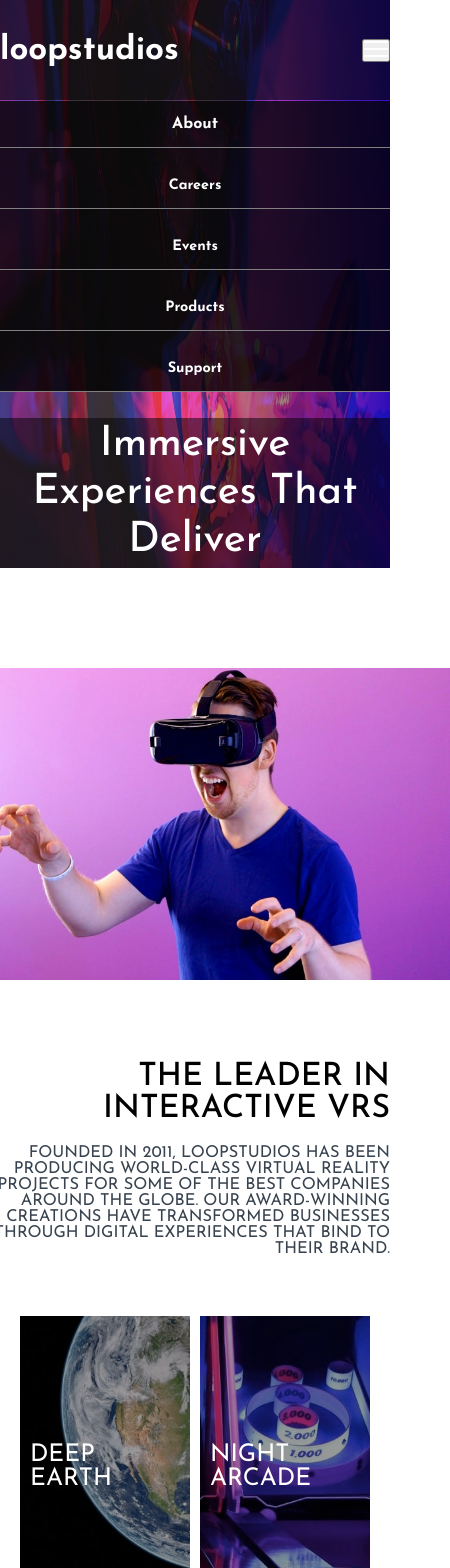
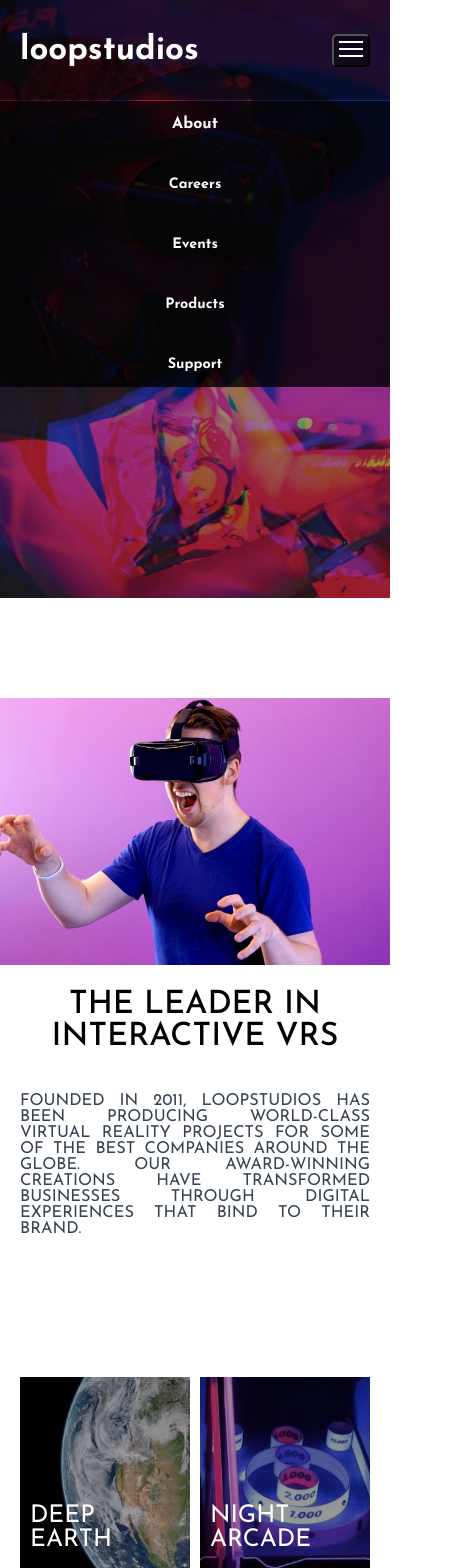
Before and after one commit to Italo1994/Loopstudios-Agency-Tech, a React (Create React App) app: page / in a window 390 px wide. Shown: the top 1568 px of the page, 450 px wide, since content can reach past the window. Built offline with nearby package versions, Linux system fonts and the light colour scheme.

Commit message:
Finishing the home page and the responsive design for mobile

```diff
--- a/src/components/Banner/Banner.module.css
+++ b/src/components/Banner/Banner.module.css
@@ -8,7 +8,7 @@
 	display: flex;
 	align-items: center;
 
-	background-image: linear-gradient(to left, rgba(20,0,173,.8) 0%, rgba(120, 90, 90, .2) 50%),
+	background-image: linear-gradient(114deg, rgba(20,0,173,.8) 20%, rgba(120, 90, 90, .2) 68%),
 	url("../../assets/images/desktop/image-hero.jpg");
 	background-size: 100% 100%;
 	background-repeat: no-repeat;
@@ -43,9 +43,14 @@
 		flex-direction: column;
 		justify-content: flex-end;
 		align-items: center;
+
+		background-image: url("../../assets/images/mobile/image-hero.jpg");
+
+		height: 598px;
 	}
 
 	.bannerContainer {
+		display: none;
 		border: none;
 		height: 150px;
 
--- a/src/components/Footer/Footer.js
+++ b/src/components/Footer/Footer.js
@@ -14,7 +14,7 @@ function Footer() {
 			<div className={styles.footerContent}>
 				<div className={styles.footerMenuGrid}>
 					<a href="#" className={stylesHeader.logo}>loopstudios</a>
-					<ul className={stylesHeader.menuNav}>
+					<ul className={styles.menuNav}>
 						<li className={stylesHeader.menuItem}><a href="#" className={stylesHeader.menuLink}>About</a></li>
 						<li className={stylesHeader.menuItem}><a href="#" className={stylesHeader.menuLink}>Careers</a></li>
 						<li className={stylesHeader.menuItem}><a href="#" className={stylesHeader.menuLink}>Events</a></li>
@@ -23,7 +23,7 @@ function Footer() {
 					</ul>
 				</div>
 				<div className={styles.footerSocialGrid}>
-					<ul className={styles.menuNav}>
+					<ul className={styles.menuSocial}>
 						<li className={stylesHeader.menuItem}><a href="#" className={stylesHeader.menuLink}> <Image src={iconFacebook} alt="icon facebook" width={100} height={68} /> </a></li>
 						<li className={stylesHeader.menuItem}><a href="#" className={stylesHeader.menuLink}> <Image src={iconTwitter} alt="icon twitter" width={100} height={68} /> </a></li>
 						<li className={stylesHeader.menuItem}><a href="#" className={stylesHeader.menuLink}> <Image src={iconPinterest} alt="icon pinterest" width={100} height={68} /> </a></li>
--- a/src/components/Footer/Footer.module.css
+++ b/src/components/Footer/Footer.module.css
@@ -48,6 +48,12 @@
 
 .menuNav {
 	display: flex;
+	flex-direction: row;
+	list-style: none;
+}
+
+.menuSocial {
+	display: flex;
 	list-style: none;
 }
 
@@ -84,6 +90,12 @@ p {
 	}
 
 	.menuNav {
+		flex-direction: column;
 		column-gap: 25px;
 	}
+
+	.menuColum {
+		flex-direction: column;
+		row-gap: 10px;
+	}
 }
--- a/src/components/Header/Header.js
+++ b/src/components/Header/Header.js
@@ -9,7 +9,7 @@ import iconHamburger from '../../assets/images/icon-hamburger.svg';
 function Header() {
 	$(document).ready(() => {
 		$("#buttonMob").click(() => {
-			$("#menu").slideToggle("slow");
+			$("#menu").slideUp("slow", () => {});
 		});
 	});
 
--- a/src/components/Header/Header.module.css
+++ b/src/components/Header/Header.module.css
@@ -65,15 +65,30 @@
 }
 
 .buttonMobile {
+	display: none;
+	border-radius: 5px;
+}
 
+.separator {
+	border-bottom: .8px solid C3C3C3;
 }
 
 @media screen and (max-width: 550px) {
+	.logo {
+		margin-left: 20px;
+	}
+
 	.menuNav {
 		flex-direction: column;
 		align-items: center;
 		row-gap: 25px;
 		display: none;
+	}
+
+	.buttonMobile {
+		padding: 5px;
+		background-color: rgba(0, 0, 0, .4);
+		cursor: pointer;
 	}
 
 	.menuNavMobile {
@@ -98,7 +113,7 @@
 		text-align: center;
 
 		padding: 15px;
-		border-bottom: 1px solid gray;
+
 	}
 
 	.menuLink {
@@ -112,4 +127,9 @@
 		font-size: .9rem;
 		margin-left: 0px;
 	}
+
+	.buttonMobile {
+		display: inline-block;
+		margin-right: 20px;
+	}
 }
--- a/src/components/Information/Information.module.css
+++ b/src/components/Information/Information.module.css
@@ -32,3 +32,26 @@
 	margin-top: 20px;
 	text-align: right;
 }
+
+@media screen and (max-width: 550px) {
+	.containerInformation {
+		left: 0;
+		bottom: 0;
+		width: 100%;
+		max-width: 100%;
+		min-width: 100%;
+		height: 100%;
+
+		padding: 20px;
+
+		gap: 20px;
+	}
+
+	.title {
+		text-align: center;
+	}
+
+	.paragraph {
+		text-align: justify;
+	}
+}
--- a/src/components/Products/Products.module.css
+++ b/src/components/Products/Products.module.css
@@ -26,6 +26,7 @@
 
 .link:hover {
 	opacity: .9;
+	box-shadow: 5px 8px 4px 3px rgba(0, 0, 0, .5);
 }
 
 .areaTitle {
@@ -57,4 +58,8 @@
 	.containerProducts div {
 		width: 100%;
 	}
+
+	.link:hover {
+		box-shadow: 5px 5px 4px 3px rgba(0, 0, 0, .5);
+	}
 }
--- a/src/components/Section/Section.module.css
+++ b/src/components/Section/Section.module.css
@@ -6,6 +6,8 @@
 	background-color: #FFF;
 
 	margin: 0 auto 100px auto;
+
+	overflow-x: hidden;
 }
 
 .areaContent {
@@ -27,6 +29,7 @@
 	}
 
 	.areaContent {
-		grid-template-columns: 1fr;
+		display: flex;
+		flex-direction: column;
 	}
 }
```
Also changed, not shown: src/components/Image/Image.module.css (line endings or trailing spaces), src/components/Section/Section.module.responsive.css (deleted).
